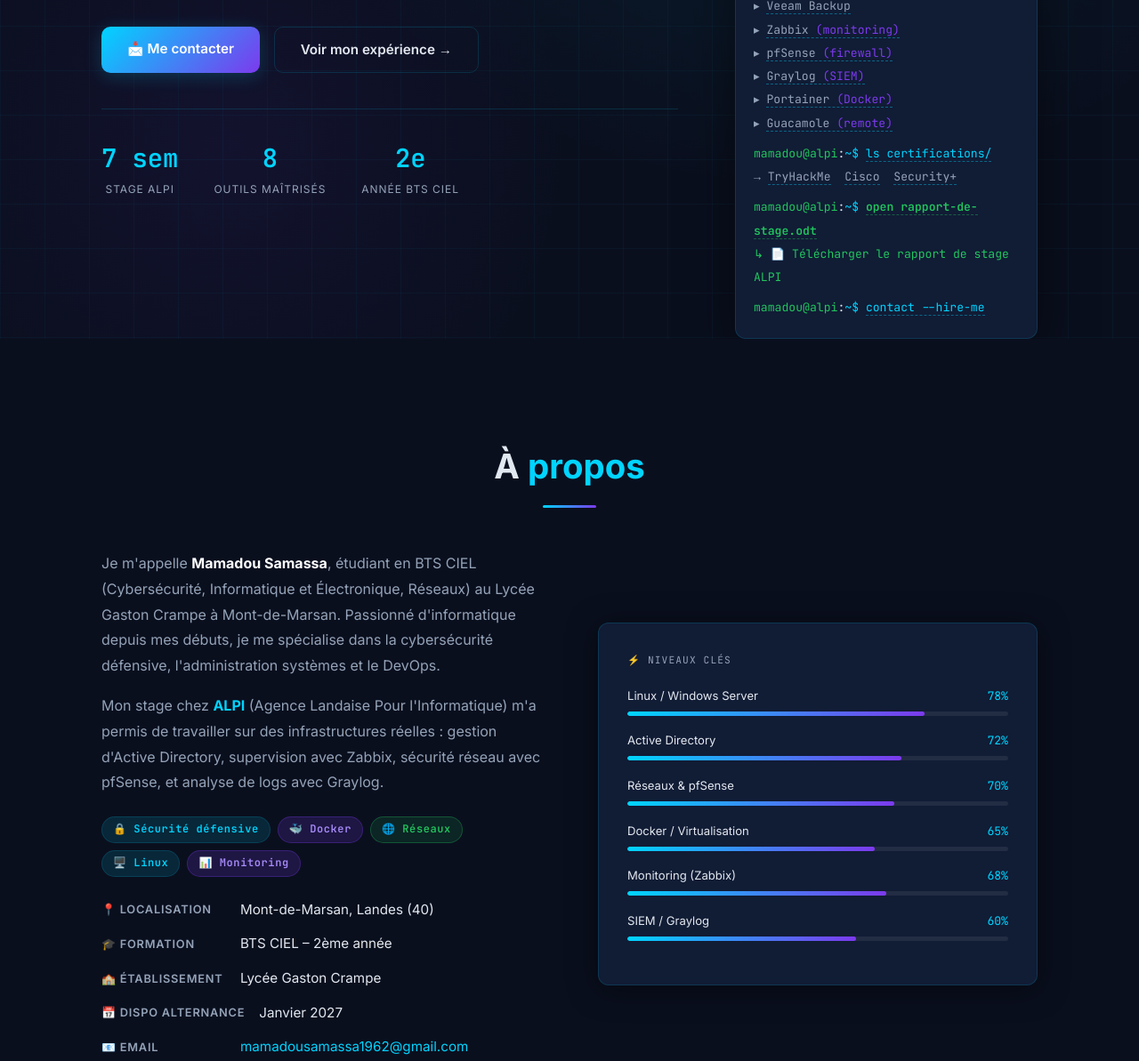
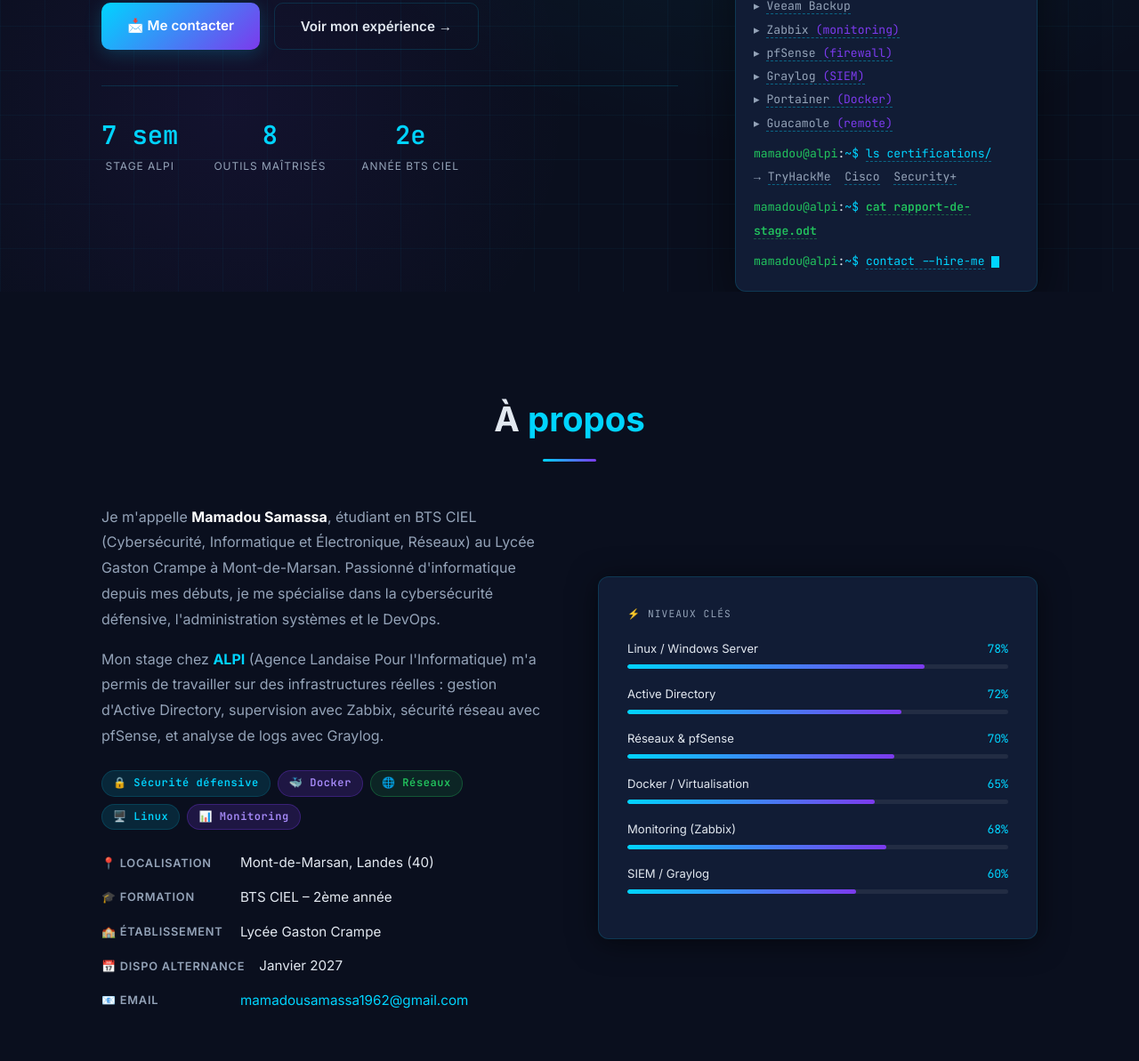
Before and after one commit to momosamss/momosamss.github.io, a plain HTML site: page index.html in a window 1280 px wide. Shown: the part 721-1914 px from the top of the page at 89% size. Drawn offline with Linux system fonts and the light colour scheme.

Commit message:
fix: open -> cat, suppression ligne telechargement terminal

```diff
--- a/index.html
+++ b/index.html
@@ -96,8 +96,7 @@
             <div class="line-out">▸ <a href="#skills" class="term-link">Guacamole <span class="hl">(remote)</span></a></div>
             <div style="margin-top:.5rem"><span class="line-prompt">mamadou@alpi</span>:<span class="line-cmd">~$ <a href="#certifications" class="term-link">ls certifications/</a></span></div>
             <div class="line-out">→ <a href="#certifications" class="term-link">TryHackMe</a>&nbsp; <a href="#certifications" class="term-link">Cisco</a>&nbsp; <a href="#certifications" class="term-link">Security+</a></div>
-            <div style="margin-top:.5rem"><span class="line-prompt">mamadou@alpi</span>:<span class="line-cmd">~$ <a href="rapport-de-stage.odt" download class="term-link term-download">open rapport-de-stage.odt</a></span></div>
-            <div class="line-out" style="color:var(--green);">↳ 📄 Télécharger le rapport de stage ALPI</div>
+            <div style="margin-top:.5rem"><span class="line-prompt">mamadou@alpi</span>:<span class="line-cmd">~$ <a href="rapport-de-stage.odt" download class="term-link term-download">cat rapport-de-stage.odt</a></span></div>
             <div style="margin-top:.5rem"><span class="line-prompt">mamadou@alpi</span>:<span class="line-cmd">~$ <a href="#contact" class="term-link">contact --hire-me</a> <span class="cursor"></span></span></div>
           </div>
         </div>
```
